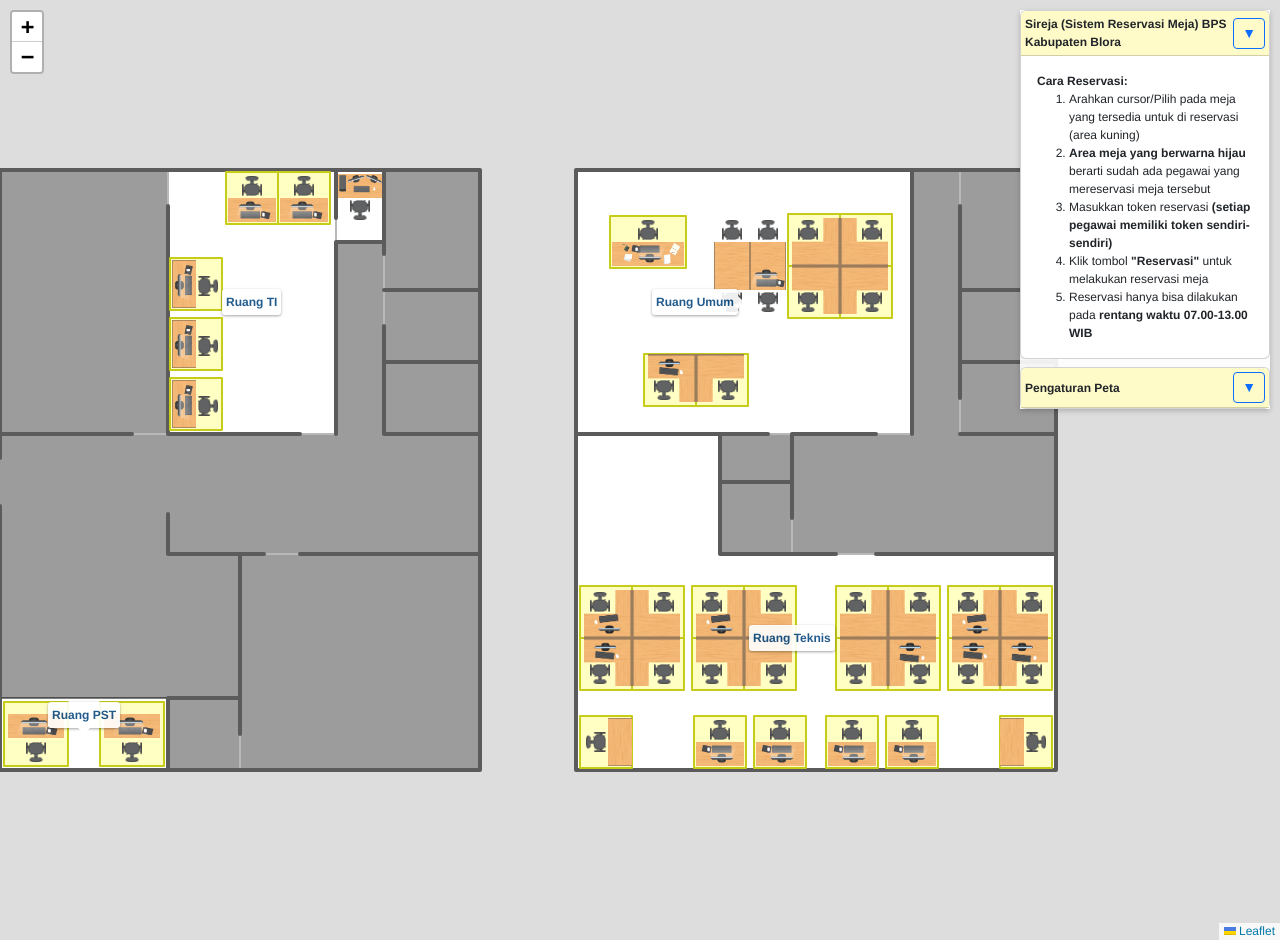
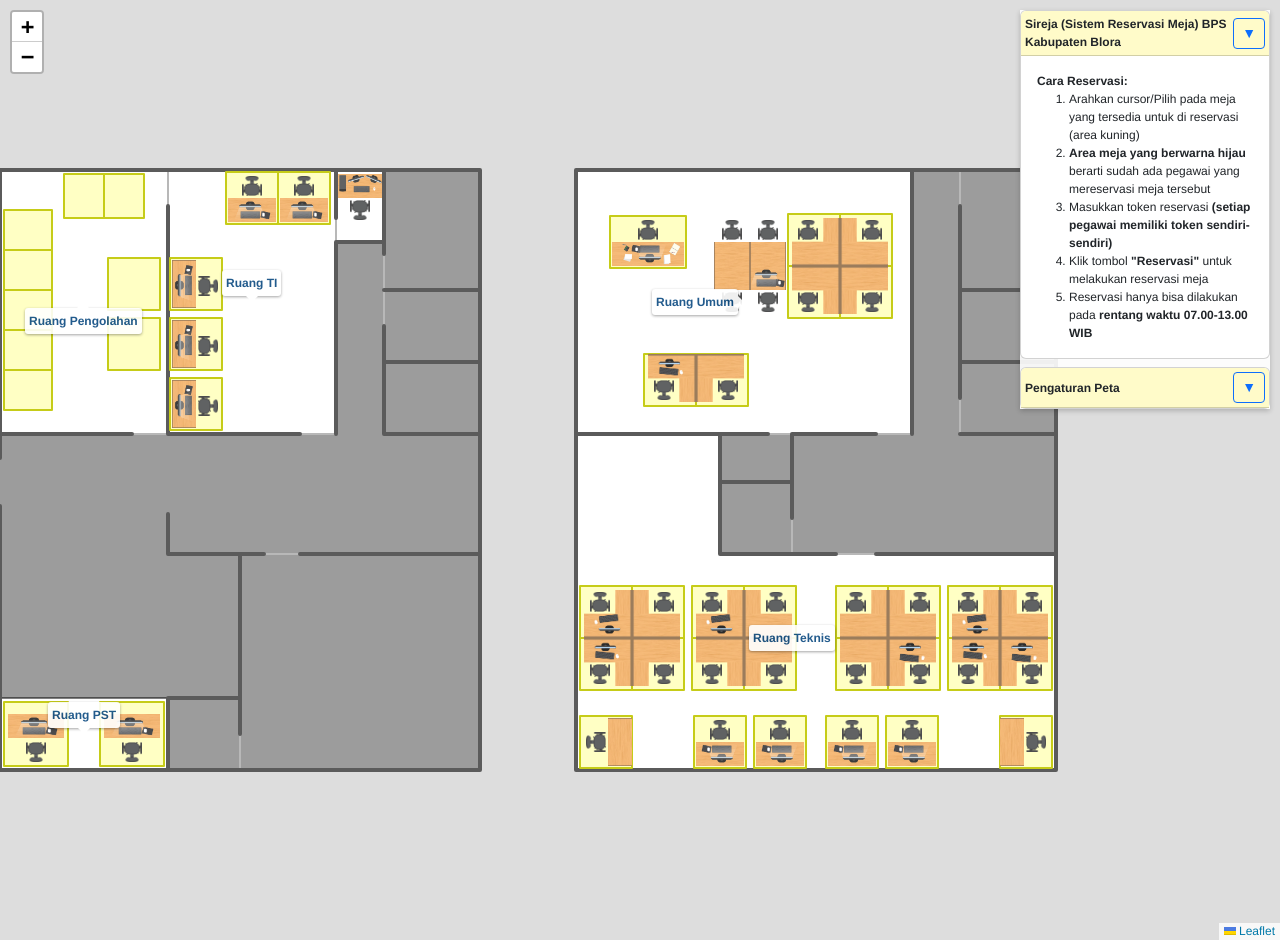
Before and after one commit to yustiar/sireja, a Django app: template templates/index.html in a window 1280 px wide. Run offline with Django 5.2, Linux system fonts and the light colour scheme; the template is opened without the code that fills it: most values are stand-ins (such as "Sample title", 1, 10 or a date in 2020); some libraries are stand-ins or nearby versions.

Commit message:
menambah meja kursi ruang pengolahan

```diff
--- a/templates/index.html
+++ b/templates/index.html
@@ -21,7 +21,7 @@
 
 <body>
     <!-- Modal -->
-
+    <div id="coordinates"></div>
     <div class="modal fade" id="feedbackModal" tabindex="-1" role="dialog" aria-labelledby="feedbackModalTitle" aria-hidden="true">
         <div class="modal-dialog modal-dialog-centered" role="document">
             <div class="modal-content">
@@ -45,7 +45,8 @@
         <div class="spinner"></div>
     </div>
 
-    <div id="map"></div>
+    <div id="map">
+
 
     <!--JQUERY-->
     <script src="https://ajax.googleapis.com/ajax/libs/jquery/3.7.1/jquery.min.js"></script>
@@ -167,7 +168,11 @@
 
         const L1ipds = L.polygon(
                 [[84,42], [84,84], [150,84], [150,42]],
-            styles.footprint).bindTooltip("Ruang TI", {permanent: true, direction:"center", className: 'roomstooltip'});
+            styles.footprint).bindTooltip("Ruang TI", {permanent: true, direction:"top", className: 'roomstooltip'});
+
+        const L1pengolahan = L.polygon(
+                [[84,0], [84,42], [150,42], [150,0]],
+            styles.footprint).bindTooltip("Ruang Pengolahan", {permanent: true, direction:"bottom", className: 'roomstooltip'});
 
         const L2tu = L.polygon(
                 [[84,144], [84,228], [150,228], [150,144]],
@@ -177,7 +182,7 @@
                 [[0,144], [0,264], [54,264], [54,180], [84,180], [84,144]],
             styles.footprint).bindTooltip("Ruang Teknis", {permanent: true, direction:"center", className: 'roomstooltip'});
 
-        const tooltipPolygons = [L1pst, L1ipds, L2tu, L2teknis];
+        const tooltipPolygons = [L1pst, L1ipds, L1pengolahan, L2tu, L2teknis];
 
         const L1unused = L.polygon(
                 [
@@ -228,7 +233,7 @@
 
 
          // Gabungan layer lantai 1
-        const L1 = L.layerGroup([L1footprint, L1unused, L1pst, L1ipds, L1door, L1wall, L1table, L1chair,
+        const L1 = L.layerGroup([L1footprint, L1unused, L1pst, L1ipds, L1pengolahan, L1door, L1wall, L1table, L1chair,
                         ]);
         const L2 = L.layerGroup([L2footprint, L2unused, L2tu, L2teknis, L2door, L2wall, L2table, L2chair,]);
 
@@ -267,6 +272,17 @@
             { coords: [[115, 42.5], [128, 42.5], [128, 55.5], [115, 55.5]], label: "ipds-3", occupant: null },
             { coords: [[136.5, 56.5], [136.5, 69.5], [149.5, 69.5], [149.5, 56.5]], label: "ipds-4", occupant: null },
             { coords: [[136.5, 69.5], [136.5, 82.5], [149.5, 82.5], [149.5, 69.5]], label: "ipds-5", occupant: null },
+
+            //PENGOLAHAN
+            { coords: [[90, 1], [90, 13], [100, 13], [100, 1]], label: "pengolahan-1", occupant: null },
+            { coords: [[100, 1], [100, 13], [110, 13], [110, 1]], label: "pengolahan-2", occupant: null },
+            { coords: [[110, 1], [110, 13], [120, 13], [120, 1]], label: "pengolahan-3", occupant: null },
+            { coords: [[120, 1], [120, 13], [130, 13], [130, 1]], label: "pengolahan-4", occupant: null },
+            { coords: [[130, 1], [130, 13], [140, 13], [140, 1]], label: "pengolahan-5", occupant: null },
+            { coords: [[138, 16], [138, 26], [149, 26], [149, 16]], label: "pengolahan-6", occupant: null },
+            { coords: [[138, 26], [138, 36], [149, 36], [149, 26]], label: "pengolahan-7", occupant: null },
+            { coords: [[115, 27], [115, 40], [128, 40], [128, 27]], label: "pengolahan-8", occupant: null },
+            { coords: [[100, 27], [100, 40], [113, 40], [113, 27]], label: "pengolahan-9", occupant: null },
 
             // Teknis Selatan
             { coords: [[0.5, 145], [13.5, 145], [13.5, 158], [0.5, 158]], label: "teknis-1", occupant: null },
@@ -314,12 +330,12 @@
 
             ];
 
-            const penghuniData = {{ penghuni_data|safe }};
-            deskAreas.forEach(area => {
-                if (penghuniData[area.label]) {
-                    area.occupant = penghuniData[area.label]; // Menambahkan penghuni ke dalam deskArea
-                }
-            });
+            // const penghuniData = {{ penghuni_data|safe }};
+            // deskAreas.forEach(area => {
+            //     if (penghuniData[area.label]) {
+            //         area.occupant = penghuniData[area.label]; // Menambahkan penghuni ke dalam deskArea
+            //     }
+            // });
 
 
 
@@ -679,20 +695,20 @@
         }
 
 
-        // // Ambil elemen untuk menampilkan koordinat
-        // var coordinatesDiv = document.getElementById('coordinates');
+        // Ambil elemen untuk menampilkan koordinat
+        var coordinatesDiv = document.getElementById('coordinates');
 
-        // // Event listener untuk mendapatkan koordinat saat kursor bergerak
-        // map.on('mousemove', function(e) {
-        //     var lat = e.latlng.lat.toFixed(5);
-        //     var lng = e.latlng.lng.toFixed(5);
-        //     coordinatesDiv.innerHTML = `Latitude: ${lat}, Longitude: ${lng}`;
-        // });
+        // Event listener untuk mendapatkan koordinat saat kursor bergerak
+        map.on('mousemove', function(e) {
+            var lat = e.latlng.lat.toFixed(5);
+            var lng = e.latlng.lng.toFixed(5);
+            coordinatesDiv.innerHTML = `Latitude: ${lat}, Longitude: ${lng}`;
+        });
 
-        // // Tambahkan teks default saat kursor tidak di atas peta
-        // map.on('mouseout', function() {
-        //     coordinatesDiv.innerHTML = 'Hover over the map to see coordinates.';
-        // });
+        // Tambahkan teks default saat kursor tidak di atas peta
+        map.on('mouseout', function() {
+            coordinatesDiv.innerHTML = 'Hover over the map to see coordinates.';
+        });
     </script>
 
 
```
